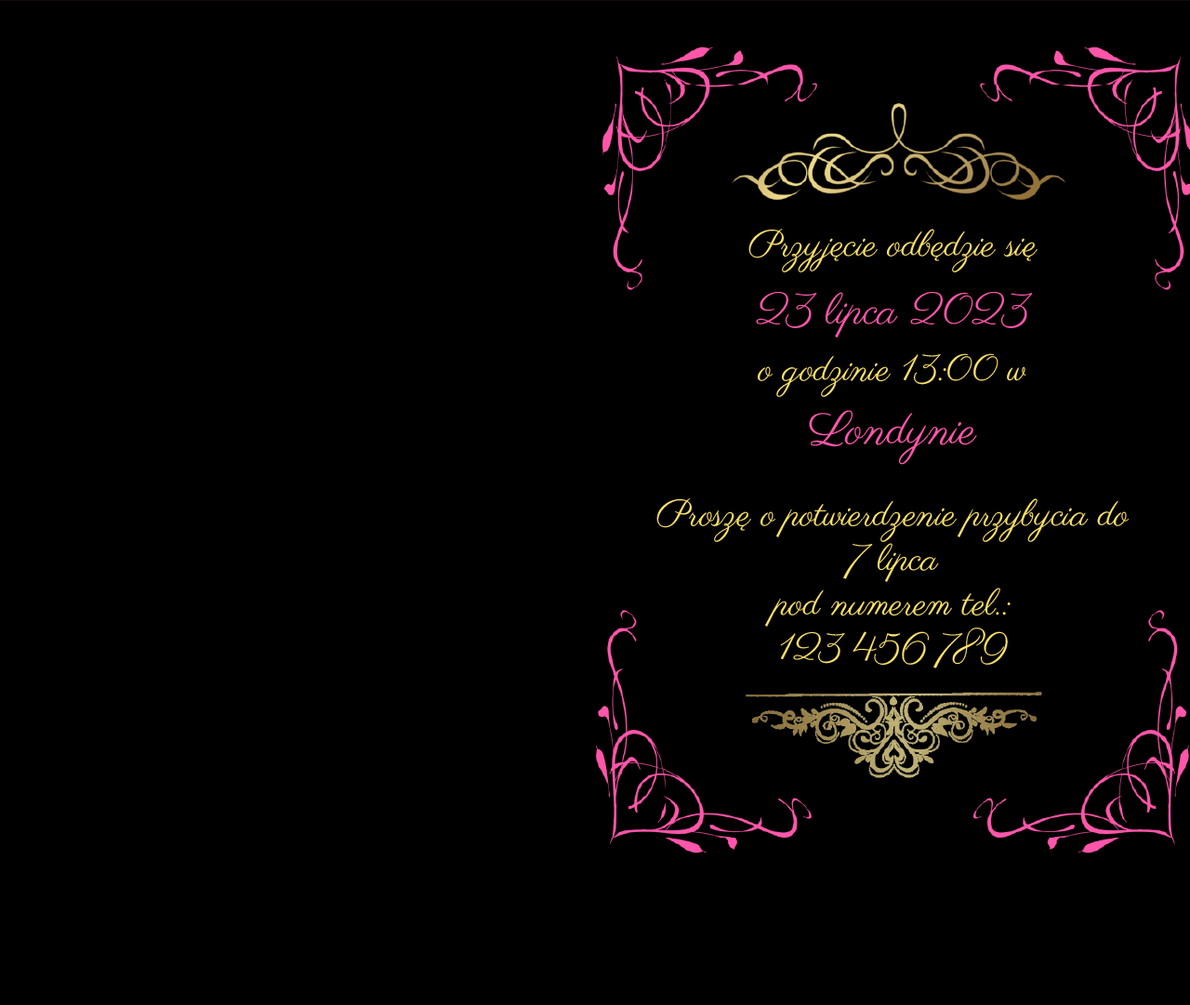
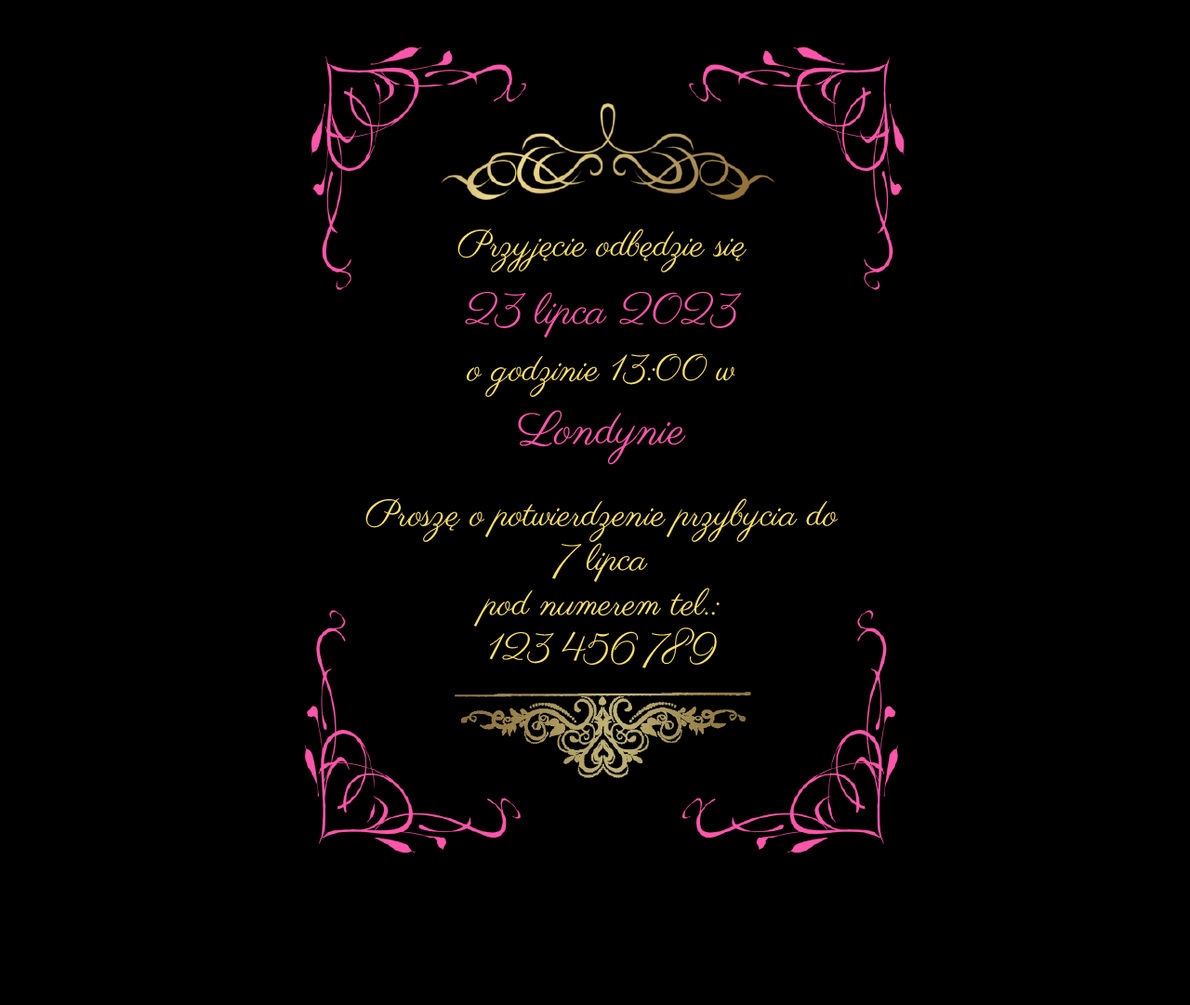
Before and after one commit to Cez02/Cez02.github.io, a PHP site: page /zaproszenia/zaproszenie-babcia.html in a window 1280 px wide; the page is wider, and only the part inside the window is pictured. Shown: the part 863-1944 px from the top of that part at 93% size. Run offline with PHP 8.4, Linux system fonts and the light colour scheme.

Commit message:
centerimage

```diff
--- a/assets/css/stylezapro.css
+++ b/assets/css/stylezapro.css
@@ -18,7 +18,7 @@ html {
 }
 
 body {
-    background-color: hwb(0 2% 91%);
+    background-color: hwb(0 0% 100%);
     color: #4e4e4e;
     font-family: CustomFont;
 
@@ -32,6 +32,21 @@ body {
   h5,
   h6 {
     color: #1e1e1e;
+  }
+
+  img {
+    position: absolute;
+    margin: auto;
+    left: 0;
+    right: 0;
+    text-align: center;
+    z-index: 1;
+  }
+
+  @media (max-width: 1000px){
+    img{
+        width: 100%;
+    }
   }
 
   a {
@@ -225,6 +240,7 @@ body {
   .box-pl2 {
     padding-left: 2rem;
   }
+
 
   .box-shadow-full {
     padding: 3rem 1.25rem;
--- a/zaproszenia/zaproszenie-babcia.html
+++ b/zaproszenia/zaproszenie-babcia.html
@@ -92,7 +92,7 @@
             </div>
         </div> -->
 
-        <img src="../assets/img/zaproBG_finalArt.png"> </img>
+        <img src="../assets/img/zaproBG_finalArtSmall.png"> </img>
      </section><!-- End About Section -->
 
 
```
Also changed, not shown: assets/img/zaproBG_finalArtSmall.png (added).
